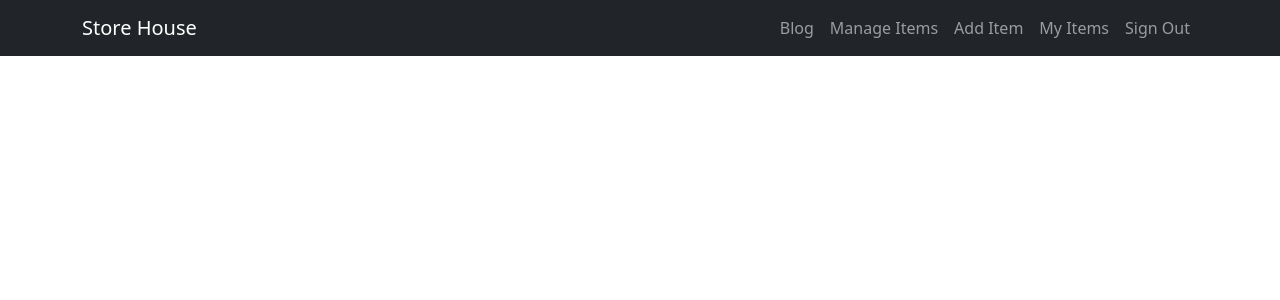
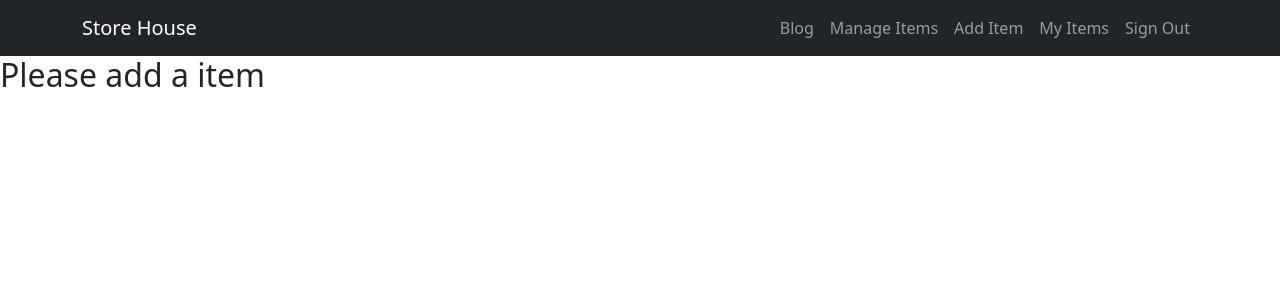
Before and after one commit to 52atiq/store-house-client, a React (Create React App) app: page /additem in a window 1280 px wide. Shown: the top 300 px of the page. Built offline with nearby package versions, Linux system fonts and the light colour scheme; no server answers; sample sign-in values are in the browser's storage.

Commit message:
react hook form added

```diff
--- a/package.json
+++ b/package.json
@@ -12,6 +12,7 @@
     "react-bootstrap": "^2.3.1",
     "react-dom": "^18.1.0",
     "react-firebase-hooks": "^5.0.3",
+    "react-hook-form": "^7.30.0",
     "react-router-dom": "^6.3.0",
     "react-scripts": "5.0.1",
     "react-toastify": "^9.0.1",
--- a/src/App.js
+++ b/src/App.js
@@ -1,6 +1,8 @@
 
 import { Route, Routes } from 'react-router-dom';
 import './App.css';
+import AddItem from './Components/AddItem/AddItem';
+
 import Login from './Components/Auth/Login/Login';
 import Register from './Components/Auth/Register/Register';
 import RequireAuth from './Components/Auth/RequireAuth/RequireAuth';
@@ -33,6 +35,12 @@ function App() {
        </RequireAuth>
      }
      ></Route>
+     <Route path='additem' element={
+       <RequireAuth>
+         <AddItem> </AddItem>
+       </RequireAuth>
+     }
+     ></Route>
    </Routes>
    </>
 
--- /dev/null
+++ b/src/Components/AddItem/AddItem.js
@@ -0,0 +1,12 @@
+import React from 'react';
+
+const AddItem = () => {
+    return (
+        <div>
+            <h2>Please add a item</h2>
+
+        </div>
+    );
+};
+
+export default AddItem;
```
Also changed, not shown: 1 other file (tests, documents, lock files or other folders).
